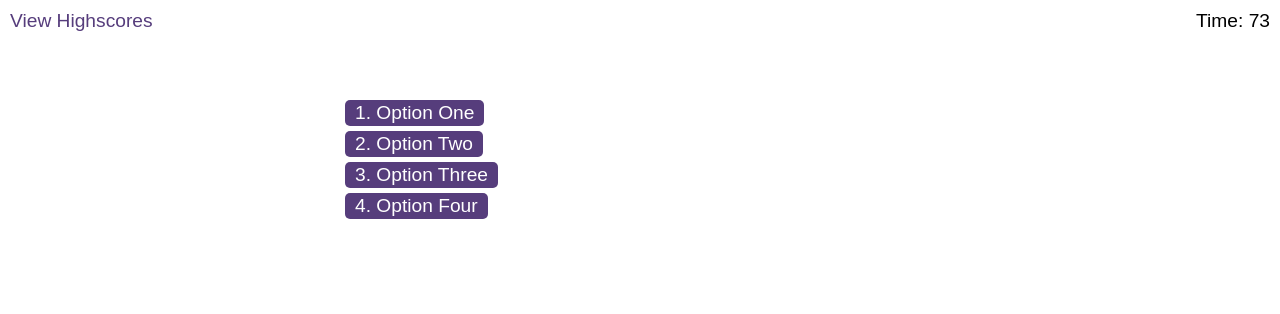
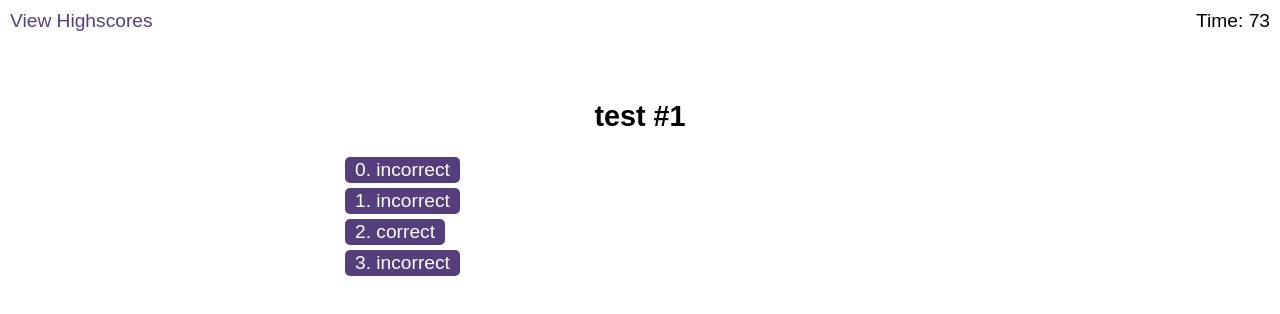
Before and after one commit to RBenameur/javascript-quiz, a plain HTML site: page index.html in a window 1280 px wide. Both pictures are taken after a click on the button "Start Quiz". Drawn offline with Linux system fonts and the light colour scheme.

Commit message:
added logic for quiz questions

```diff
--- a/assets/js/logic.js
+++ b/assets/js/logic.js
@@ -13,7 +13,7 @@ var score = document.querySelector('#final-score');
 
 var timer = 75;
 
-var index = 0;
+var questionIndex = 0;
 
 var timerInterval = null;
 
@@ -28,7 +28,7 @@ function stopQuiz () {
 
     endScreenWrapper.className = "start";
 
-    score.innerHTML = timer
+    score.innerHTML = timer;
 };
 
 // function to get highscore
@@ -69,9 +69,31 @@ function scoreSubmitted() {
 // function to loop through questions and replace html with text for current question
 function userAnswered () {
 
-    if (index == 5) stopQuiz();
+    var questionTitle = document.querySelector('#question-title');
 
-    index++
+    //console.log(questionTitle);
+
+    var choicesList = document.querySelectorAll('#choices button');
+
+   // console.log(choicesList);
+
+    // load in questions from questions js file
+    var question = questions[questionIndex];
+
+   // console.log(question);
+
+    questionTitle.innerHTML = question.title;
+
+    var questionOptions = question.options;
+
+   // console.log(questionOptions)
+
+    // put into loop
+    for (index in questionOptions) choicesList[index].innerHTML= `${index}. ${questionOptions[index]}`;
+
+    if (questionIndex == 4) stopQuiz();
+
+    questionIndex++
 };
 
 // timer
--- a/assets/js/questions.js
+++ b/assets/js/questions.js
@@ -0,0 +1,53 @@
+var questions = [
+    {
+        title: 'test #1',
+        options: [
+            'incorrect',
+            'incorrect',
+            'correct',  /*correct*/
+            'incorrect',
+        ],
+        isCorrect: 'correct'
+    },
+    {
+        title: 'test #2',
+        options: [
+            'incorrect',
+            'incorrect',
+            'incorrect',
+            'correct', /*correct*/
+        ],
+        isCorrect: 'correct'
+    },
+    {
+        title: 'test #3',
+        options: [
+            'correct', /*correct*/
+            'incorrect',
+            'incorrect',
+            'incorrect',
+        ],
+
+        isCorrect: 'correct'
+    },
+    {
+        title: 'test #4',
+        options: [
+            'correct', /*correct*/
+            'incorrect',
+            'incorrect',
+            'incorrect',
+        ],
+        isCorrect: 'correct'
+    },
+    {
+        title: 'test #5',
+        options: [
+            'incorrect',
+            'incorrect',
+            'correct', /*correct*/
+            'incorrect',
+        ],
+        isCorrect: 'correct'
+    },
+]
```
Also changed, not shown: index.html (line endings or trailing spaces).
